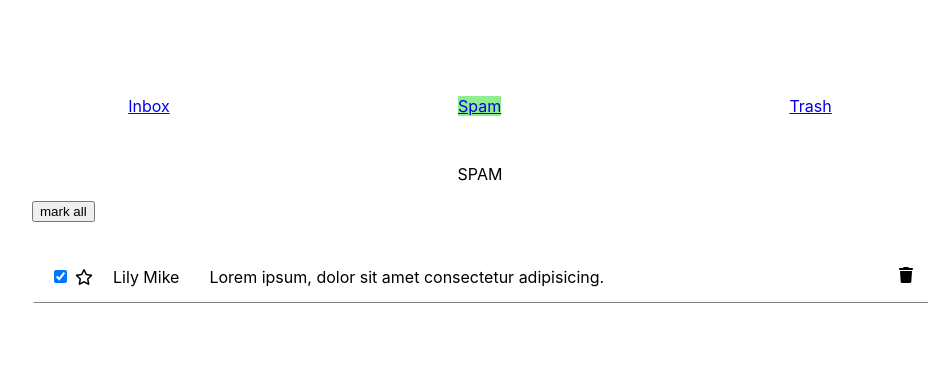
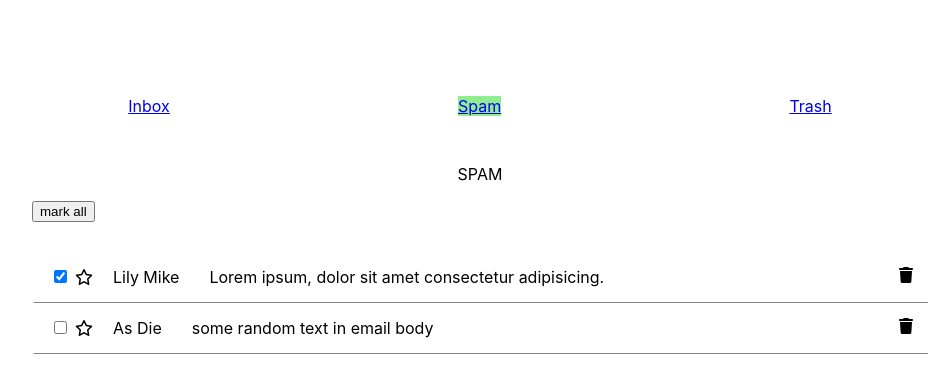
Before and after one commit to milosrancic/reactjs-gmail-clone, a React (Create React App) app: page /spam in a window 1280 px wide. Shown: the top 376 px of the page, without its empty margins (160-1103 px from the left). Built offline with nearby package versions, Linux system fonts and the light colour scheme.

Commit message:
working on toggleChecked func

```diff
--- a/src/container/App.js
+++ b/src/container/App.js
@@ -13,7 +13,7 @@ class App extends Component {
           id: 1,
           sender: "Jane Doe",
           email: "Lorem ipsum dolor sit amet.",
-          checked: true
+          checked: false
         },
         {
           id: 2,
@@ -24,8 +24,8 @@ class App extends Component {
         {
           id: 3,
           sender: "Mike Mike",
-          email: "lorem ipsum dolor something",
-          checked: false
+          email: "random placeholder text",
+          checked: true
         }
       ],
       spam: [
@@ -34,13 +34,20 @@ class App extends Component {
           sender: "Lily Mike",
           email: "Lorem ipsum, dolor sit amet consectetur adipisicing.",
           checked: true
+        },
+        {
+          id: 5,
+          sender: "As Die",
+          email: "some random text in email body",
+          checked: false
         }
       ],
       trash : [
         {
-          id: 5,
+          id: 6,
           sender: "Mike Mikey",
-          email: "this email is in trash"
+          email: "this email is in trash",
+          checked: false
         }
       ]
     }
@@ -72,8 +79,13 @@ class App extends Component {
     console.log("trash", item)
   }
 
-  toggleChecked = item => {
-    console.log("toggleChecked:", item)
+  toggleChecked = (item) => {
+    console.log("toggleChecked:",   item);
+
+    // this.setState( prevState, item => ({
+    //  checked: !prevState.checked
+    // }))
+    this.setState({ checked: !this.state[item.id]  })
   }
 
   render() {
```
